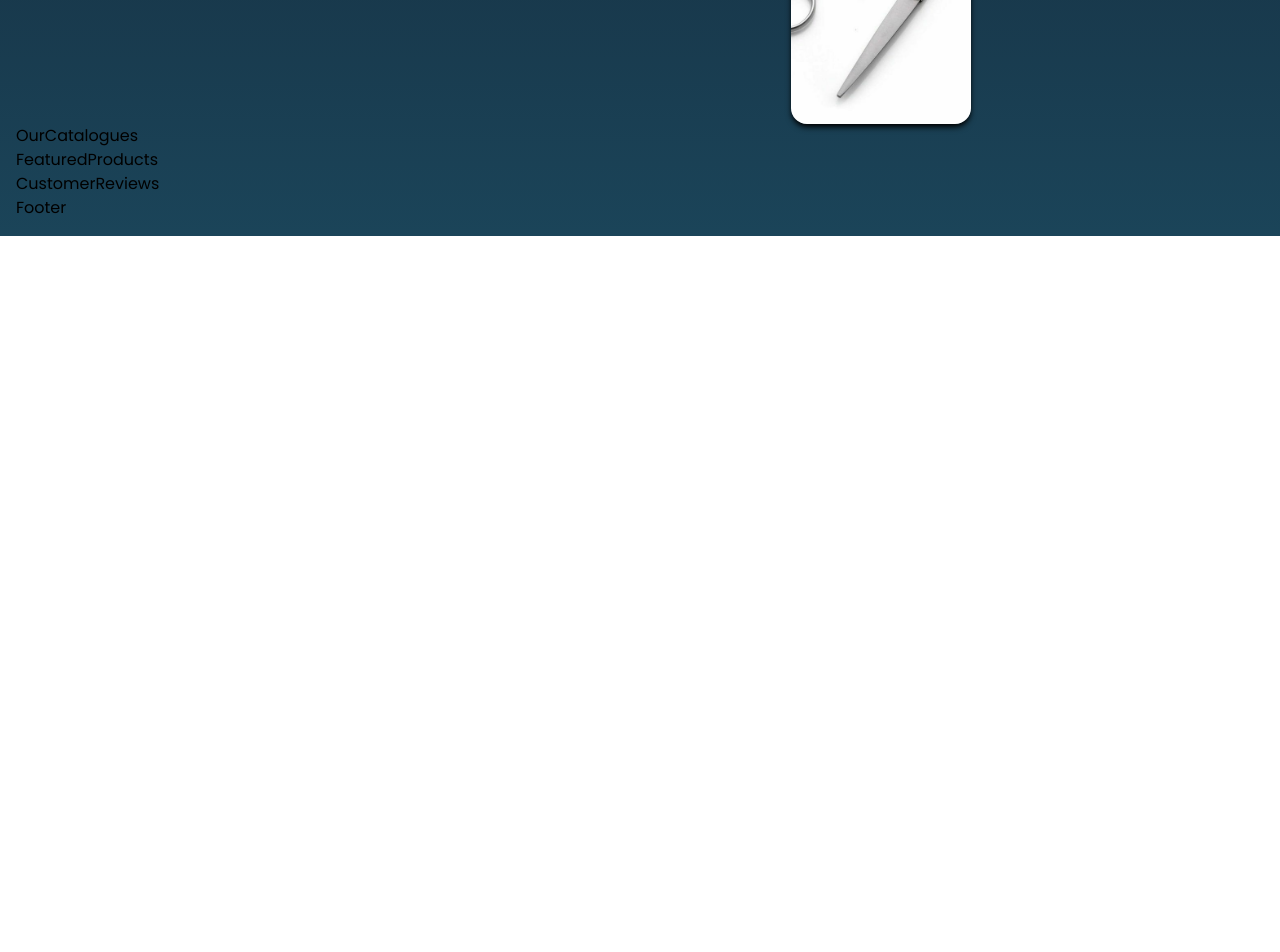
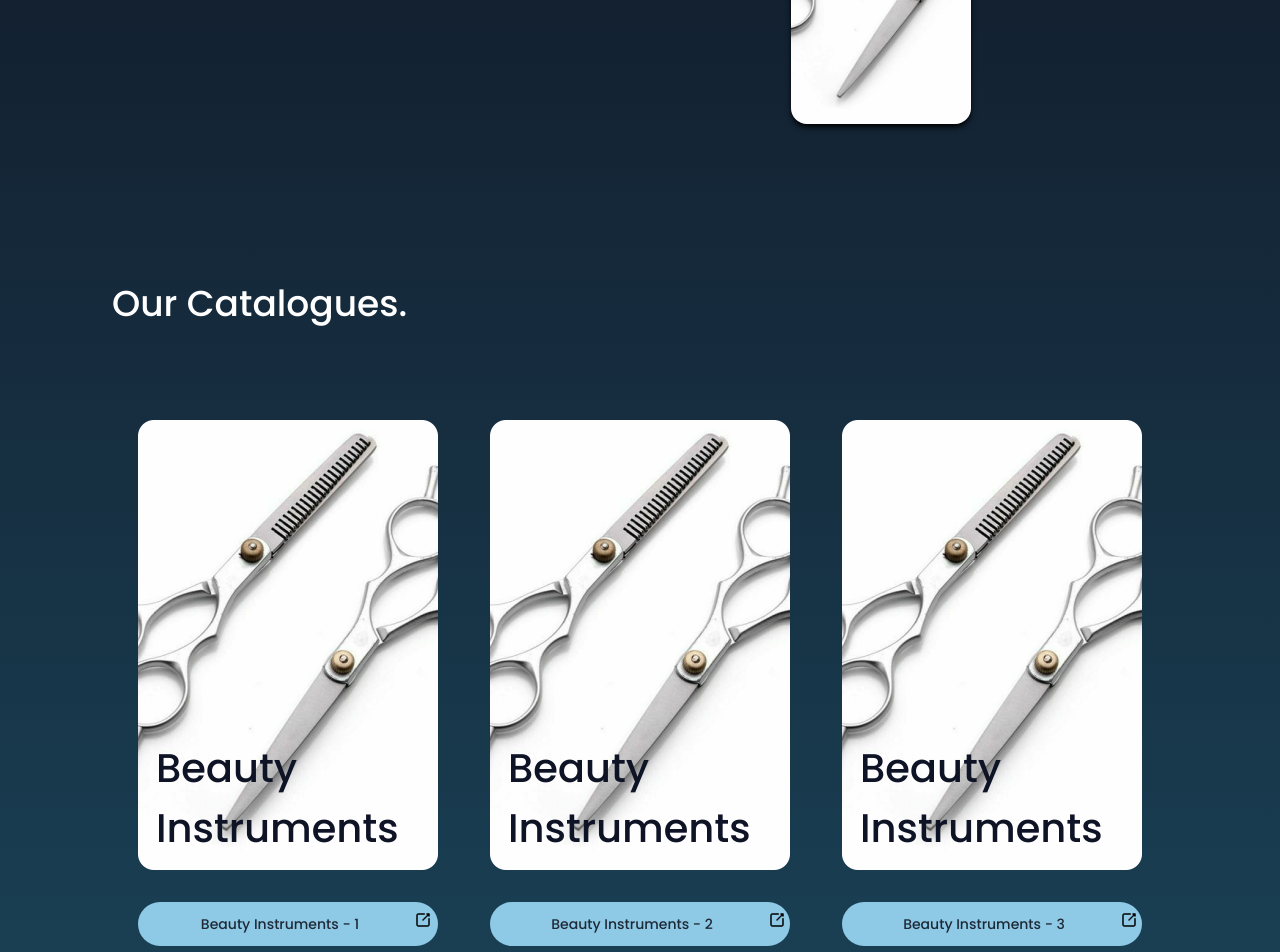
Before and after one commit to ahmadali3180/abfly-international, a React (Vite) app: page / in a window 1280 px wide. Shown: the part 1660-2612 px from the top of the page. Before the commit the page ends 1896 px from the top, so only its background shows below. Built offline with nearby package versions, Linux system fonts and the light colour scheme.

Commit message:
Our Catalogue set up

```diff
--- a/src/components/AboutUs.jsx
+++ b/src/components/AboutUs.jsx
@@ -2,7 +2,7 @@ import React from "react";
 
 const AboutUs = () => {
   return (
-    <div
+    <section
       className="xxs:px-2 sm:px-6 lg:px-12 xl:px-24 md:mt-40 mt-32"
       id="about"
     >
@@ -30,9 +30,9 @@ const AboutUs = () => {
         />
       </div>
       {/* About Main */}
-      <div className="flex gap-10 w-full mx-auto mt-40 items-center">
+      <div className="xxs:flex-col lg:flex-row flex gap-10 w-full mx-auto mt-40 items-center">
         {/* About content */}
-        <div className="flex flex-col gap-10 w-2/3">
+        <div className="flex flex-col gap-10 w-full lg:w-2/3">
           <h2 className="text-4xl font-medium text-white">About Us.</h2>
           <p className="text-white text-base font-[200]">
             At{" "}
@@ -50,8 +50,8 @@ const AboutUs = () => {
           </p>
         </div>
         {/* About Image */}
-        <div className="hidden relative lg:flex flex-row gap-4 justify-end">
-          <div className="flex flex-col gap-4 mt-16">
+        <div className="relative flex gap-4 justify-end">
+          <div className="flex lg:flex-col gap-4 mt-16 xxs:flex-row">
             <img
               src="/s12.jpeg"
               alt=""
@@ -60,10 +60,10 @@ const AboutUs = () => {
             <img
               src="/s14.jpeg"
               alt=""
-              className="w-[200px] h-[300px] rounded-2xl shadow-md shadow-black/90 object-cover"
+              className="w-[200px] h-[300px] rounded-2xl shadow-md shadow-black/90 object-cover xxs:-mt-16 sm:mt-0"
             />
           </div>
-          <div className="mt-[50%]">
+          <div className="hidden md:flex lg:mt-[50%] md:mt-[10%]">
             <img
               src="/s18.jpeg"
               alt=""
@@ -72,7 +72,7 @@ const AboutUs = () => {
           </div>
         </div>
       </div>
-    </div>
+    </section>
   );
 };
 
--- a/src/components/Button.jsx
+++ b/src/components/Button.jsx
@@ -1,13 +1,16 @@
 import React from "react";
 
-const Button = ({ type, title, onClick, buttonType }) => {
+const Button = ({ type, title, onClick, icon }) => {
   return (
     <button
-      className="px-4 py-3 bg-lightblue-custom text-sm font-medium rounded-full text-gray-800 text-center items-center"
+      className="px-4 py-3 bg-lightblue-custom text-sm font-medium rounded-full text-gray-800 text-center items-center flex flex-row justify-center"
       onClick={onClick}
       type={type}
     >
       {title}
+      {icon && (
+        <img src={icon} alt="" className="w-4 h-4 relative -right-14 -top-1" />
+      )}
     </button>
   );
 };
--- a/src/components/CatalogueCard.jsx
+++ b/src/components/CatalogueCard.jsx
@@ -1,7 +1,19 @@
 import React from "react";
+import Button from "./Button";
+import { Link } from "react-router-dom";
 
-const CatalogueCard = () => {
-  return <div>CatalogueCard</div>;
+const CatalogueCard = ({ title, image, onClick }) => {
+  return (
+    <div className="flex flex-col gap-8 mx-auto">
+      <img src={image} alt="" className="w-[300px] h-[450px]" />
+      <Button
+        type={"button"}
+        title={title}
+        icon={"/open.png"}
+        onClick={onClick}
+      />
+    </div>
+  );
 };
 
 export default CatalogueCard;
--- a/src/components/Hero.jsx
+++ b/src/components/Hero.jsx
@@ -4,7 +4,7 @@ import { Link, animateScroll as scroll } from "react-scroll";
 
 const Hero = () => {
   return (
-    <div
+    <section
       className="flex xxs:flex-col-reverse md:flex-row xxs:mt-20 md:mt-24 lg:mt-32 items-center text-left xxs:px-4 sm-px-8 lg:px-16 justify-center gap-20"
       id="home"
     >
@@ -38,7 +38,7 @@ const Hero = () => {
           className="xxs:h-80 xxs:w-80 lg:w-96 lg:h-96 rounded-full shadow-lg shadow-gray-900"
         />
       </div>
-    </div>
+    </section>
   );
 };
 
--- a/src/components/OurCatalogues.jsx
+++ b/src/components/OurCatalogues.jsx
@@ -1,7 +1,44 @@
 import React from "react";
+import CatalogueCard from "./CatalogueCard";
 
 const OurCatalogues = () => {
-  return <div>OurCatalogues</div>;
+  const catalogs = [
+    {
+      id: "beauty-1",
+      image: "/cat1.png",
+      name: `Beauty Instruments - 1`,
+    },
+    {
+      id: "beauty-2",
+      image: "/cat1.png",
+      name: `Beauty Instruments - 2`,
+    },
+    {
+      id: "beauty-3",
+      image: "/cat1.png",
+      name: `Beauty Instruments - 3`,
+    },
+  ];
+
+  const handleCatalogueClick = (catalogueId) => {
+    window.open(`/${catalogueId}`);
+  };
+
+  return (
+    <section className="xxs:px-2 sm:px-6 lg:px-12 xl:px-24 md:mt-40 mt-32">
+      <h2 className="text-4xl font-medium text-white">Our Catalogues.</h2>
+      <div className="flex justify-evenly mx-auto items-center my-24">
+        {catalogs.map((cat) => (
+          <CatalogueCard
+            title={cat.name}
+            image={cat.image}
+            key={cat.id}
+            onClick={() => handleCatalogueClick(cat.id)}
+          />
+        ))}
+      </div>
+    </section>
+  );
 };
 
 export default OurCatalogues;
```
Also changed, not shown: public/open.png (added).
